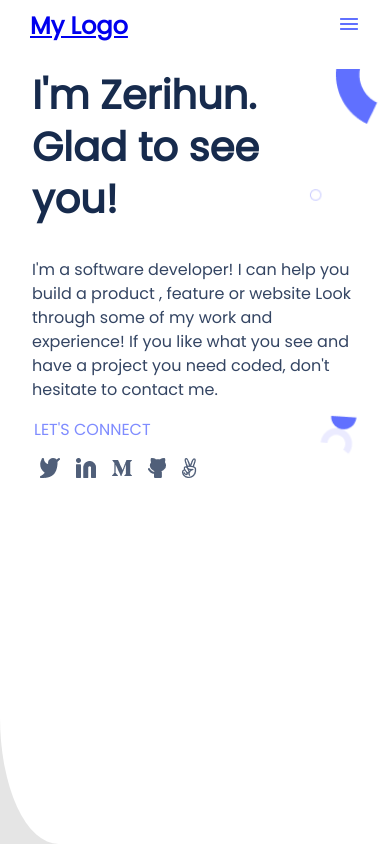
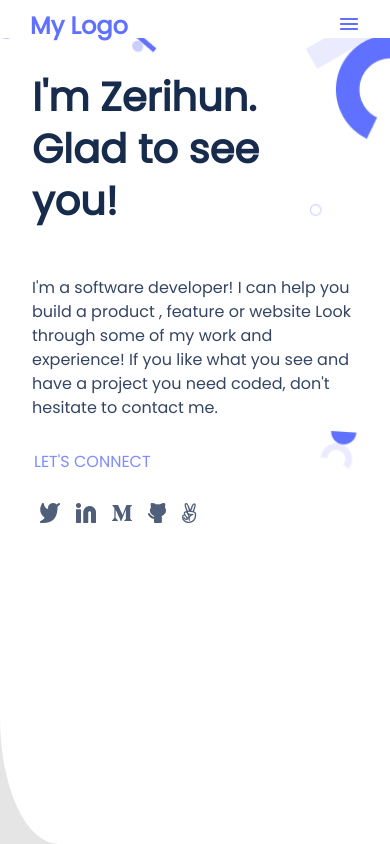
Before and after one commit to znation2010/Mobile_Version_Portfolio, a website: page index.html in a window 390 px wide. Drawn offline with Linux system fonts and the light colour scheme.

Commit message:
updated the styles

```diff
--- a/styles.css
+++ b/styles.css
@@ -12,6 +12,11 @@
     background-size: cover;
     background-position: center;
     background-repeat: no-repeat;
+    display: flex;
+    flex-direction: column;
+    object-fit: contain;
+    max-width: fit-content;
+    width: 100%;
   }
 
   main {
@@ -31,7 +36,7 @@
     padding-right: 32px;
   }
 
-  .my-logo {
+  .my-logo a{
     color: #6070ff;
     font-family: 'Poppins', Arial, Helvetica, sans-serif;
     font-style: normal;
@@ -43,7 +48,7 @@
   }
 
   .greeting {
-    color: #172b4d;
+    color: #172B4D;
     font-family: 'Poppins', Arial, Helvetica, sans-serif;
     font-style: normal;
     font-weight: 700;
```
